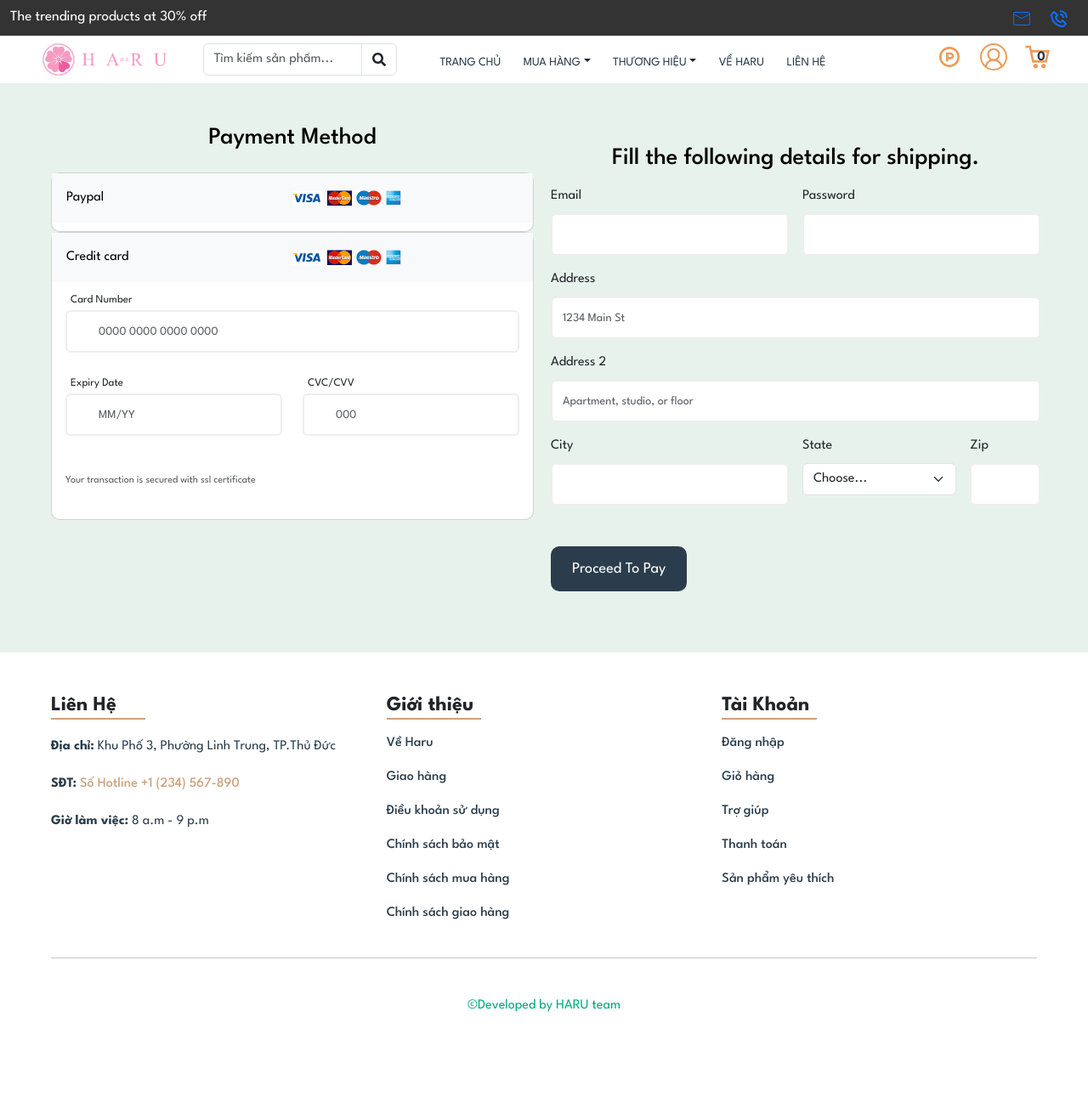
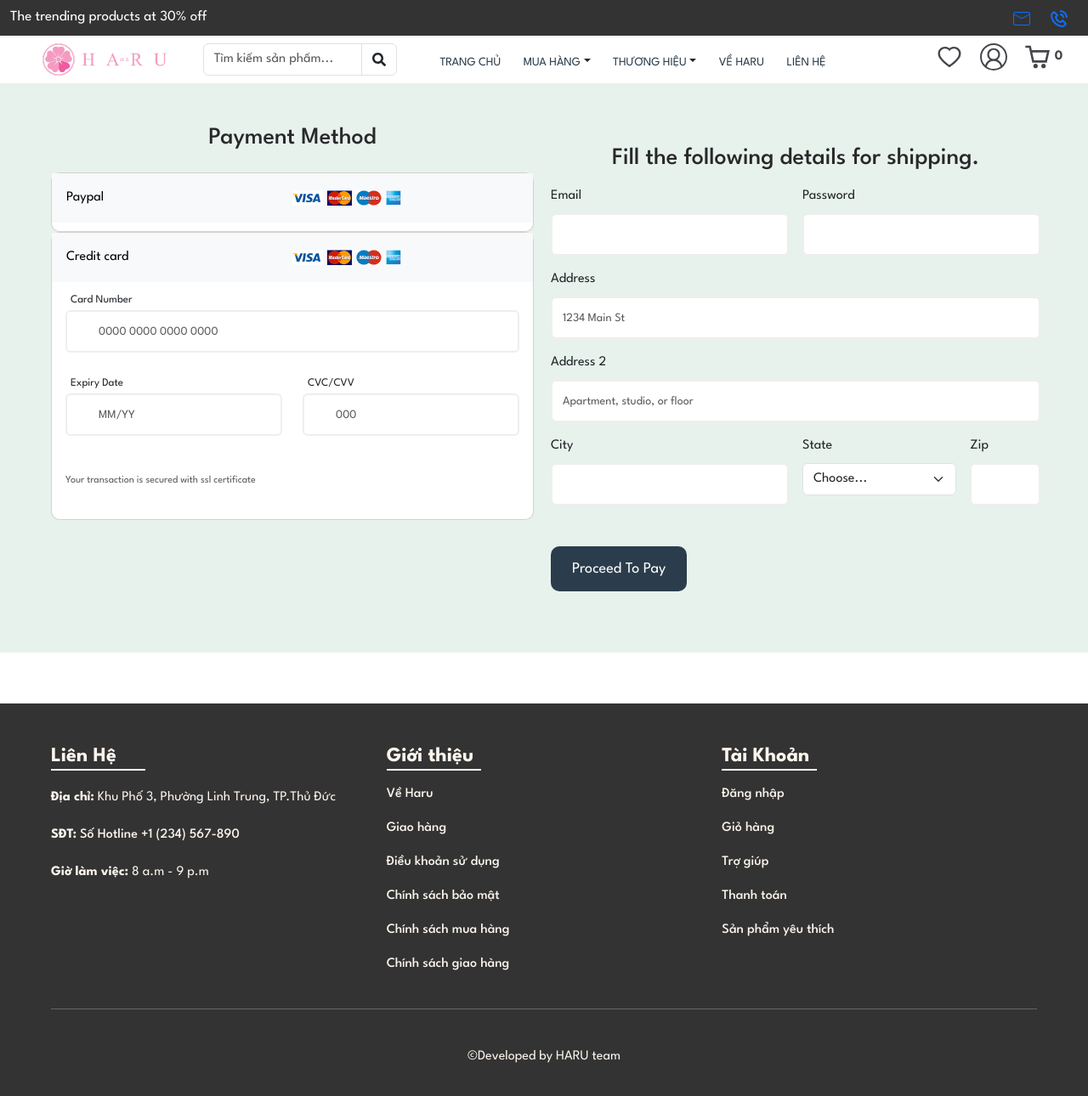
Before and after one commit to tntn245/Haru-Cosmetic, a React (Vite) app in the folder reactjs/: page /checkout in a window 1280 px wide. Shown: the top 1290 px of the page at 85% size. Before the commit the page ends 1260 px from the top, so only its background shows below. Built offline with nearby package versions, Linux system fonts and the light colour scheme; no server answers.

Commit message:
done the home page

```diff
--- a/reactjs/src/App.css
+++ b/reactjs/src/App.css
@@ -1,18 +1,18 @@
   @import url('https://fonts.googleapis.com/css2?family=League+Spartan:wght@200;300;400;500;600;700&display=swap');
 
   :root {
-    --primary    : #00A97F;
-    --light      : rgba(133, 198, 218, 255);
-    --dark       : rgba(13, 13, 10, 255);
-    --darker     : rgba(234, 157, 90, 255);
-    --lighter    : #FFFFFF;
-    --lighter1   : #333333;
-    --lighter2   : #e4f0e9da;
-    --darken     : #cca27e;
-    --color      : orangered;
-    /* --search  : #FF6000; */
-    --primary1   : #2b3d4c;
-    --primary2   : #354d61;
+    --primary : #0C0908;
+    --light   : rgba(133, 198, 218, 255);
+    --dark    : rgba(13, 13, 10, 255);
+    --darker  : rgba(234, 157, 90, 255);
+    --lighter : #FFFFFF;
+    --lighter1: #333333;
+    --lighter2: #e4f0e9da;
+    --darken  : #0C0908;
+    --color   : #28231D;
+    --search  : #28231D;
+    --primary1: #2b3d4c;
+    --primary2: #354d61;
   }
 
   * {
@@ -25,7 +25,7 @@
   h1 {
     font-weight: 450;
     font-size  : 35px;
-    color      : black;
+    color      : #28282B;
   }
 
   h2 {
@@ -41,7 +41,7 @@
   }
 
   a:hover {
-    color: #535bf2;
+    color: #7cbeb8;
   }
 
 
@@ -181,7 +181,7 @@
   }
 
   .color-nav {
-    color: var(--darker);
+    color: #45474B;
   }
 
   .banner .back-details {
@@ -195,6 +195,7 @@
     justify-content    : center;
     display            : flex;
     flex-direction     : column;
+    margin-bottom      : 38px;
   }
 
   .banner .back-details {
@@ -483,7 +484,7 @@
     border-bottom-right-radius: 0;
   }
 
-  footer .pay img {
+  /* footer .pay img {
     padding      : 10px 8px;
     margin-right : 5px;
     border-radius: 10px;
@@ -493,50 +494,61 @@
 
   footer .pay img:hover {
     transform: translateY(-10px);
-  }
+  } */
 
-  footer .socials {
-    margin: 0 10px;
-  }
 
   #footer-link {
     font-size : 18px;
     margin    : 0 10px;
-    color     : var(--darken);
+    color     : #FCF5ED;
     transition: 0.5s ease;
   }
 
   #footer-link:hover {
-    color: var(--search);
+    color: #99d49c;
   }
 
   footer p {
     font-size  : 16px;
     font-weight: 400;
+    color      : #FCF5ED;
   }
 
   #footer-links {
     font-size : 16px;
-    color     : var(--primary1);
+    color     : #FCF5ED;
     transition: 0.5s ease;
   }
 
   #footer-links:hover {
-    color: var(--search);
+    color: #98c1ae;
+  }
+
+  .footer {
+    margin-top: 60px;
   }
 
   footer .footer-title {
-    border-bottom: 2px solid var(--darken);
+    border-bottom: 2px solid #FEFEFA;
     width        : 30%;
+    color        : #FCF5ED;
   }
 
   footer .footer-tel {
-    color     : var(--darken);
-    transition: 0.5s ease;
+    color     : #FCF5ED;
+    transition: 0.8s ease;
   }
 
   footer .footer-tel:hover {
-    color: var(--primary1);
+    color: #FEFEFA;
+  }
+
+  footer .copyright {
+    color: #FCF5ED;
+  }
+
+  footer .hr-custom {
+    color: #FCF5ED;
   }
 
   /* shop starts here */
--- a/reactjs/src/components/footer.jsx
+++ b/reactjs/src/components/footer.jsx
@@ -11,7 +11,7 @@ import visa from '../assets/images/pay/pay.png'
 
 const footer = () => {
   return <>
-    <footer className='footer p-5'>
+    <footer className='footer p-5' style={{ backgroundColor: '#333333' }}>
       <div className="container-xxl">
         <div className="row justify-content-between ">
           <div className="col-xs-12 col-sm-4 col-md-4 col-lg mb-md-0">
@@ -38,10 +38,10 @@ const footer = () => {
             <div className='mb-3'> <Link id='footer-links'>Sản phẩm yêu thích</Link>  </div>
           </div>
         </div>
-        <hr className='my-4' />
+        <hr className='my-4 hr-custom' />
         <div className="row d-flex justify-content-center">
           <div className="col-12 col-md-6  ">
-            <p className="text-center">&copy;Developed by HARU team</p>
+            <p className="copyright text-center">&copy;Developed by HARU team</p>
           </div>
         </div>
       </div>
--- a/reactjs/src/components/header.jsx
+++ b/reactjs/src/components/header.jsx
@@ -5,10 +5,9 @@ import React, { useContext, useState } from 'react'
 import { ShopContext } from '../components/shopcontext'
 import { CiMail } from 'react-icons/ci'
 import { BiPhoneCall } from 'react-icons/bi'
-import { BsSearch } from 'react-icons/bs'
 import { VscAccount } from 'react-icons/vsc'
 import { CgShoppingCart, CgProductHunt } from 'react-icons/cg'
-import { AiOutlineMenu, AiOutlineClose } from 'react-icons/ai'
+import { AiOutlineMenu, AiOutlineClose, AiOutlineHeart } from 'react-icons/ai'
 import { Link } from 'react-router-dom'
 import { NavLink, useLocation } from 'react-router-dom';
 import compare from "../assets/images/compare.svg";
@@ -73,6 +72,12 @@ const header = () => {
               <img src={logo} alt="logo" className='img-fluid logo' />
             </Link>
 
+            <button className="cart-span fs-3 d-md-none">
+              <Link to='cart' className={location.pathname === '/wishlist' ? 'active' : 'not-active'}>
+                <AiOutlineHeart />
+                <b><span>{totalProducts}</span></b>
+              </Link>
+            </button>
 
             <button className="cart-span fs-3 d-md-none">
               <Link to='cart' className={location.pathname === '/cart' ? 'active' : 'not-active'}>
@@ -157,12 +162,12 @@ const header = () => {
             <div className="col-md-3">
               <div className="row d-flex justify-content-center">
                 <div className="col-12 col-md-2 d-none d-md-flex d-lg-flex m-auto">
-                  <div className={location.pathname === '/' ? 'active' : 'not-active'}>
+                  <div className={location.pathname === 'wishlist' ? 'active' : 'not-active'}>
                     <Link onClick={toggleMenu}
-                      to=""
+                      to="/wishlist"
                       className="d-flex align-items-center color-nav me-3"
                     >
-                      <CgProductHunt className='me-1 fs-2' />
+                      <AiOutlineHeart className='me-1 fs-2' />
                     </Link>
                   </div>
                   <div className={location.pathname === 'login' ? 'active' : 'not-active'}>
@@ -179,9 +184,7 @@ const header = () => {
                       className="d-flex align-items-center color-nav me-3 cart-span-one"
                     >
                       <CgShoppingCart className='me-1 fs-2' />
-                      <div >
-                        <p><b><span>{totalProducts}</span></b></p>
-                      </div>
+                      <b>{totalProducts}</b>
                     </Link>
                   </div>
                 </div>
--- a/reactjs/src/styles/home.scss
+++ b/reactjs/src/styles/home.scss
@@ -13,8 +13,6 @@
 h1{
   text-align: center;
   margin: 0 0 28px;
-  margin-top: 40px;
-  margin-bottom: 30px;
   line-height: 37px;
   text-align: center;
   font-family:75.768px "Nunito", -apple-system, BlinkMacSystemFont, Arial, Helvetica, 'Helvetica Neue', Verdana, sans-serif ;
@@ -27,8 +25,19 @@ h1{
   }
 }
 
+
 .featured-brands {
   h1 {
-    margin-top: -5px; /* Adjust the value as needed */
+    margin-top: -10px; /* Adjust the value as needed */
+    margin-bottom: 20px;
   }
 }
+
+.featured-products h1{
+  margin-top: 37px;
+  margin-bottom: -40px;
+}
+.new-arrivals h1{
+  margin-top: 15px;
+  margin-bottom:15px;
+}
```
Also changed, not shown: reactjs/package.json (line endings or trailing spaces), 1 other file (tests, documents, lock files or other folders).
